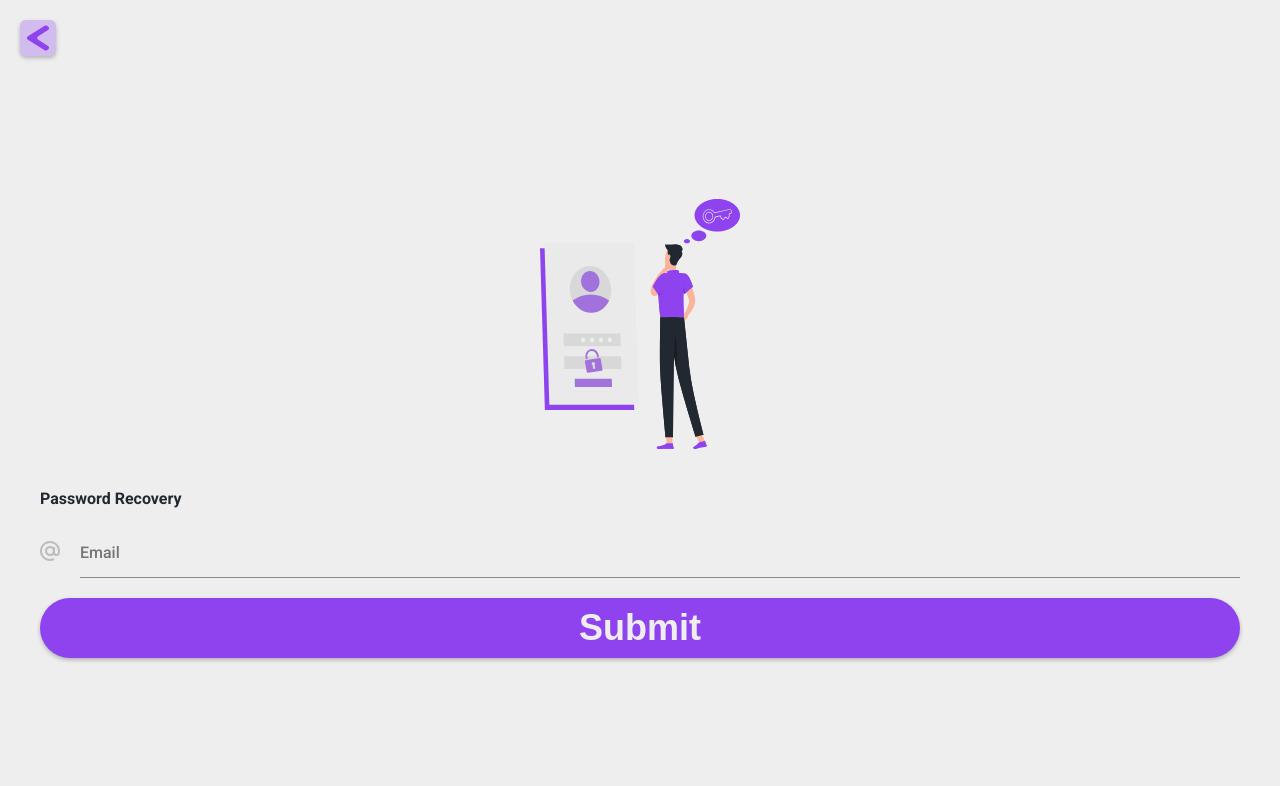
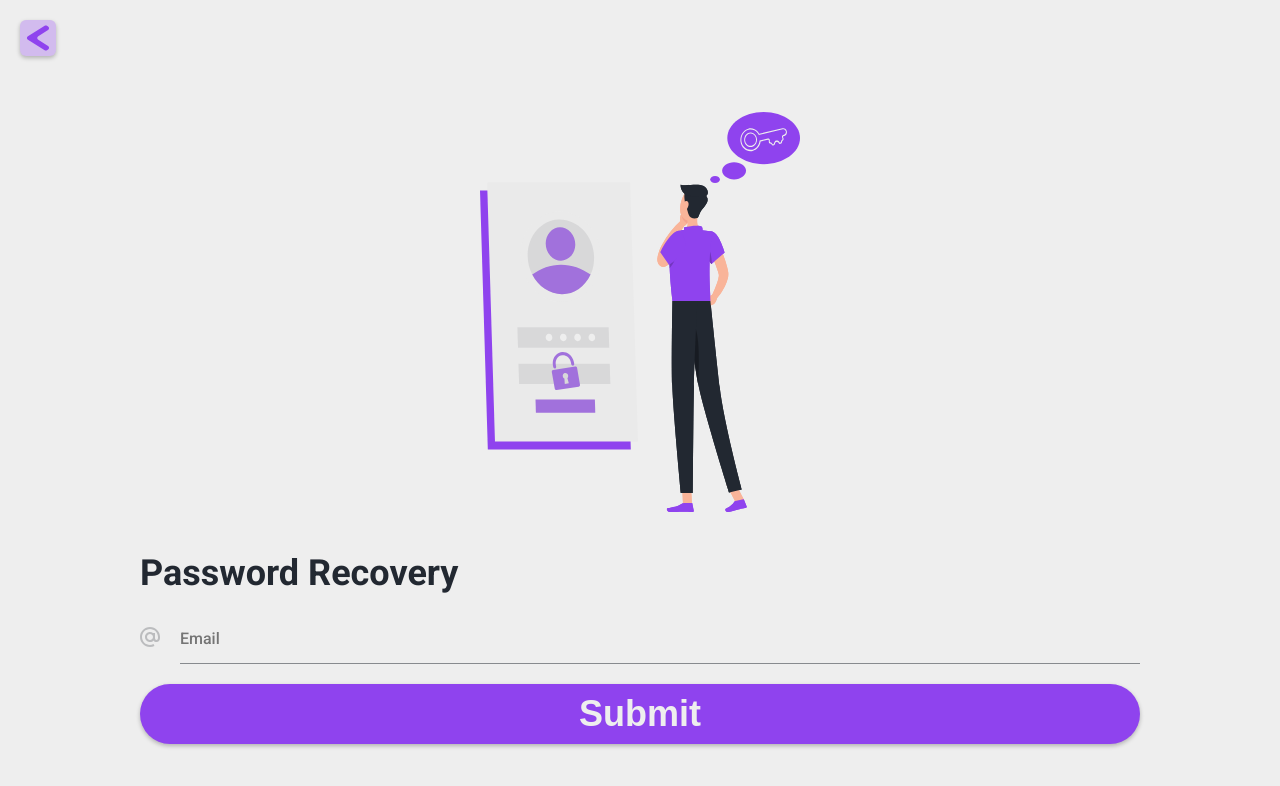
Before and after one commit to Hector14oo/movies-app, a Next.js app: page /forgot-password in a window 1280 px wide. Shown: the top 786 px of the page. Built offline with nearby package versions, Linux system fonts and the light colour scheme; no server answers.

Commit message:
ForgotPassword update

```diff
--- a/src/styles/containers/ForgotPassword.module.css
+++ b/src/styles/containers/ForgotPassword.module.css
@@ -13,3 +13,17 @@
 .ForgotPassword form h1{
   width: 100%;
 }
+
+@media (min-width: 768px) {
+  .ForgotPassword {
+    padding: 20px 120px;
+  }
+  .ForgotPassword > svg {
+    width: 350px;
+    height: 400px;
+  }
+
+  .ForgotPassword form h1 {
+    font-size: var(--LARGE);
+  }
+}
```
